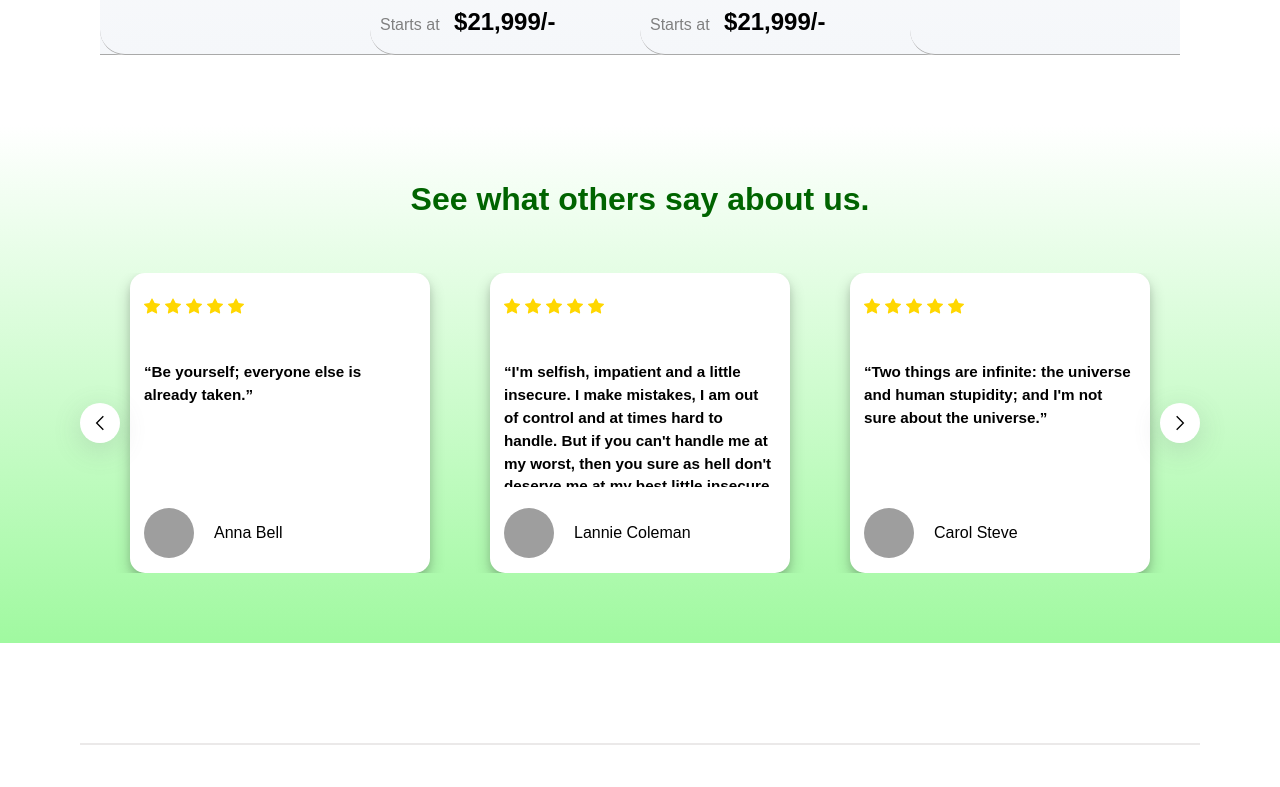
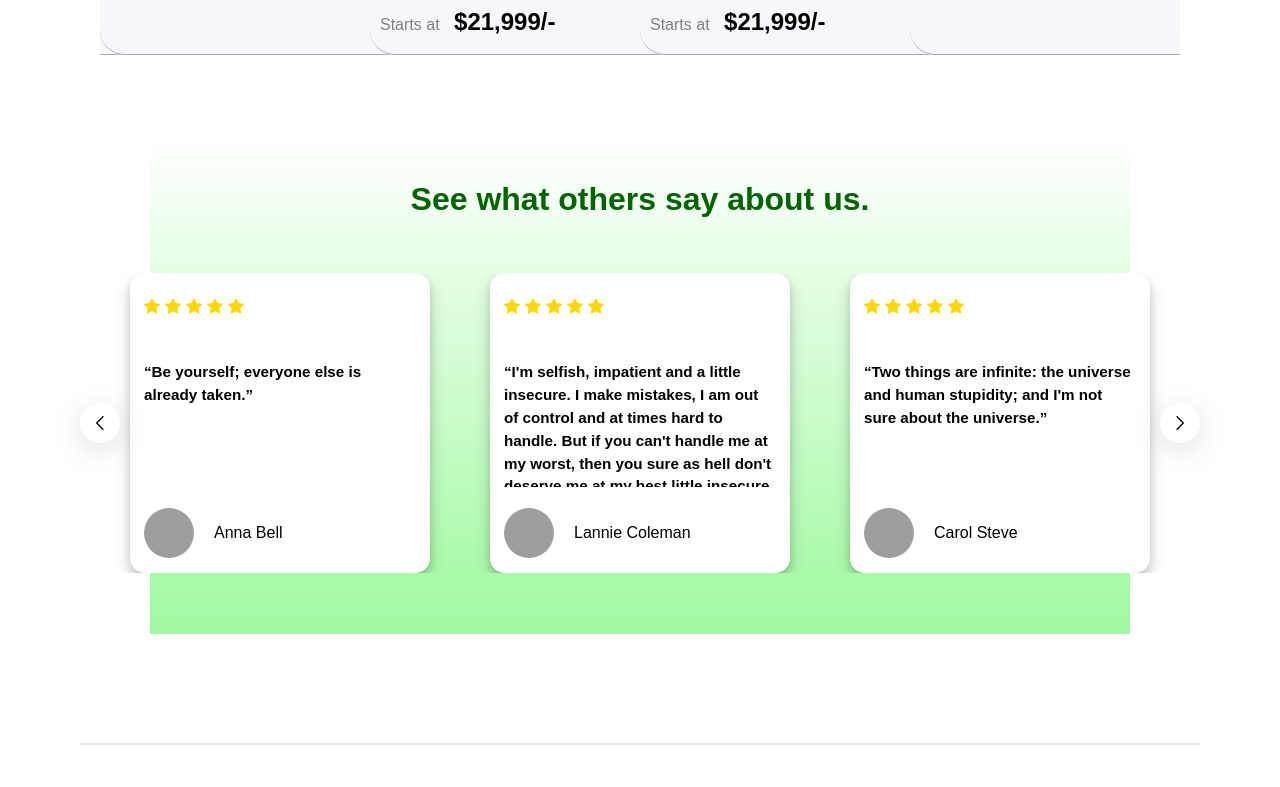
Before and after one commit to parthcs-secondary/routesdeindia, a React (Create React App) app: page / in a window 1280 px wide. Shown: the part 593-1380 px from the top of the page. Built offline with nearby package versions, Linux system fonts and the light colour scheme; grey boxes are pictures that could not be loaded; a web font is replaced by a local one.

Commit message:
modfied:            -modified slide.css

```diff
--- a/src/components/slide/Slide.css
+++ b/src/components/slide/Slide.css
@@ -5,14 +5,14 @@
   align-items: center;
   padding: 50px 0px;
   gap: 30px;
-  /* background-size: 76.6% 400px; */
+  background-size: 76.6% 500px;
   /* background-image: linear-gradient(white , #A0F9A0); */
   background-repeat: no-repeat;
   background-position: center center;
 }
 
 .slide > h1{
-  color:  darkgreen;
+  color:darkgreen;
 }
 .slide__container {
   width: 87.5%;
```
